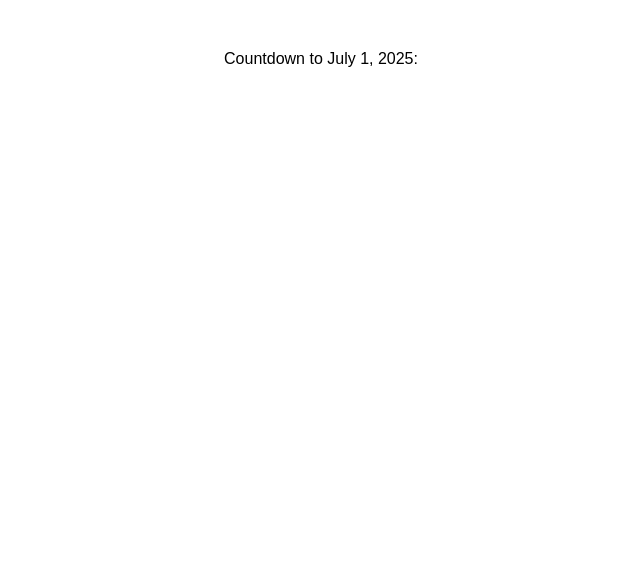
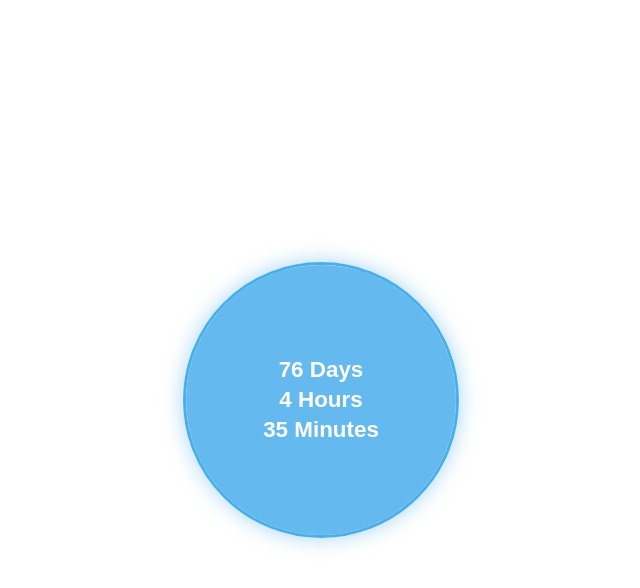
Before and after one commit to dougkennydsa/schoology-timer, a plain HTML site: page index.html in a window 1280 px wide. Shown: the whole page, without its empty margins (319-959 px from the left). Drawn offline with Linux system fonts and the light colour scheme.

Commit message:
Add files via upload

```diff
--- a/index.html
+++ b/index.html
@@ -1,23 +1,85 @@
 <!DOCTYPE html>
-<html>
+<html lang="en">
 <head>
   <meta charset="UTF-8">
   <title>Countdown</title>
   <style>
     body {
+      background: transparent;
+      display: flex;
+      justify-content: center;
+      align-items: center;
+      height: 100vh;
+      margin: 0;
       font-family: sans-serif;
+    }
+
+    .glow-ring {
+      position: relative;
+      width: 270px;
+      height: 270px;
+      border-radius: 50%;
+      border: 3px solid #49aeec;
+      box-shadow: 0 0 20px rgba(73, 174, 236, 0.5);
+      display: flex;
+      justify-content: center;
+      align-items: center;
+    }
+
+    .circle {
+      width: 230px;
+      height: 230px;
+      border-radius: 50%;
+      background-color: rgba(73, 174, 236, 0.85);
+      display: flex;
+      justify-content: center;
+      align-items: center;
       text-align: center;
-        margin-top: 50px;
+      color: white;
+      font-size: 1.4em;
+      font-weight: bold;
+      padding: 20px;
+      z-index: 1;
     }
-      #countdown {
-        font-size: 2em;
-        font-weight: bold;
+
+    #countdown span {
+      display: block;
+      margin: 4px 0;
+    }
+
+    .orbiter {
+      content: "";
+      position: absolute;
+      top: -5px;
+      left: 50%;
+      width: 10px;
+      height: 10px;
+      background-color: white;
+      border-radius: 50%;
+      box-shadow: 0 0 10px white;
+      transform-origin: center 140px;
+      animation: orbit 10s linear infinite;
+      z-index: 0;
+    }
+
+    @keyframes orbit {
+      from { transform: rotate(0deg) translateX(140px) rotate(0deg); }
+      to { transform: rotate(360deg) translateX(140px) rotate(-360deg); }
     }
   </style>
 </head>
 <body>
-    <p>Countdown to July 1, 2025:</p>
-    <div id="countdown"></div>
+
+  <div class="glow-ring">
+    <div class="orbiter"></div>
+    <div class="circle">
+      <div id="countdown">
+        <span>-- Days</span>
+        <span>-- Hours</span>
+        <span>-- Minutes</span>
+      </div>
+    </div>
+  </div>
 
   <script>
     const targetDate = new Date("2025-07-01T00:00:00").getTime();
@@ -28,17 +90,24 @@
 
       if (distance <= 0) {
         document.getElementById("countdown").innerHTML = "It's time!";
-          clearInterval(x);
+        clearInterval(timer);
         return;
       }
 
       const days = Math.floor(distance / (1000 * 60 * 60 * 24));
       const hours = Math.floor((distance % (1000 * 60 * 60 * 24)) / (1000 * 60 * 60));
       const minutes = Math.floor((distance % (1000 * 60 * 60)) / (1000 * 60));
-        const seconds = Math.floor((distance % (1000 * 60)) / 1000);
 
-        document.getElementById("countdown").innerHTML =
-          `${days}d ${hours}h ${minutes}m ${seconds}s`;
+      document.getElementById("countdown").innerHTML = `
+        <span>${days} Days</span>
+        <span>${hours} Hours</span>
+        <span>${minutes} Minutes</span>
+      `;
     }
 
-      const x = setInterval(updateCountdown, 1000);
+    const timer = setInterval(updateCountdown, 60000);
+    updateCountdown();
+  </script>
+
+</body>
+</html>
```
Lines whose indentation alone changed are shown as unchanged.
